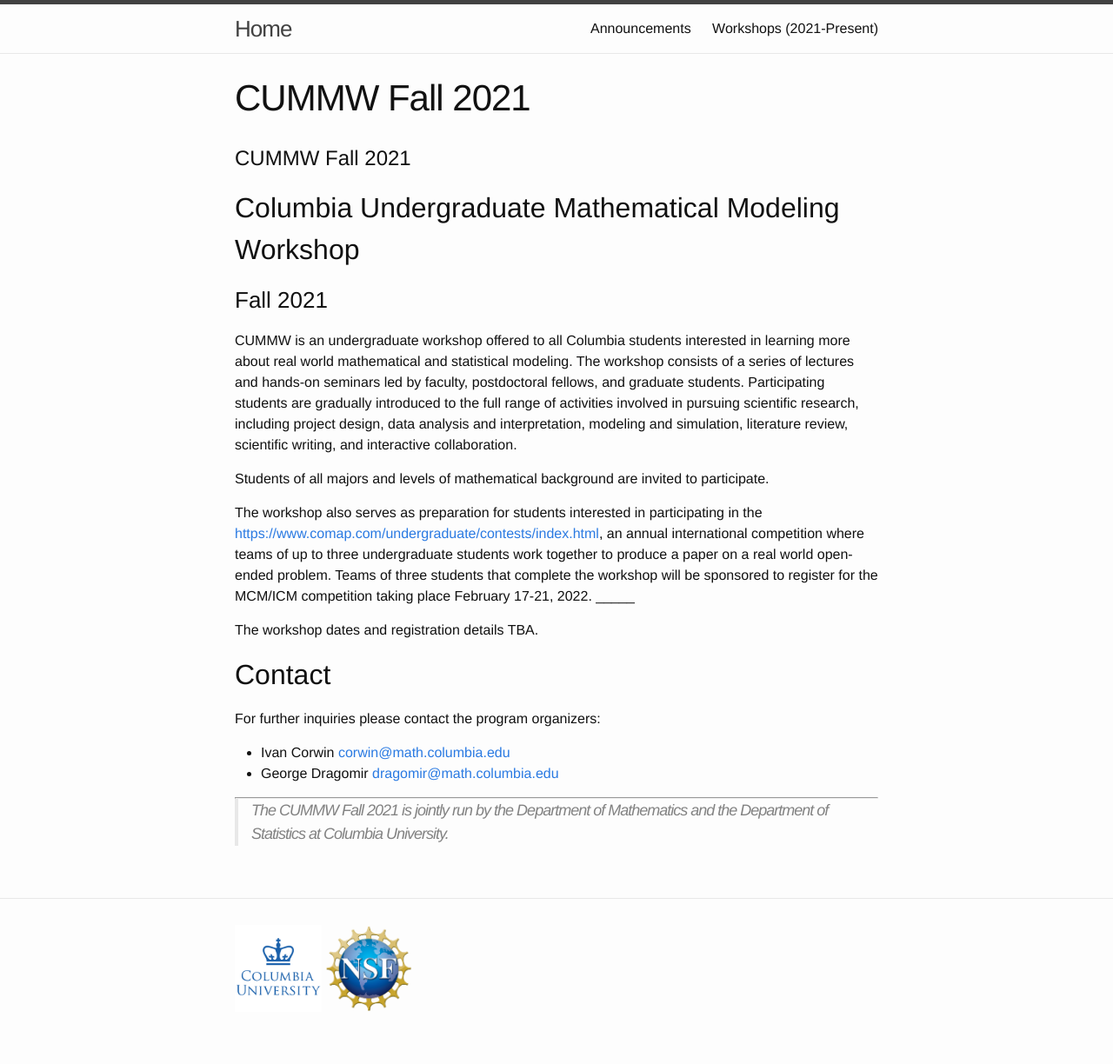
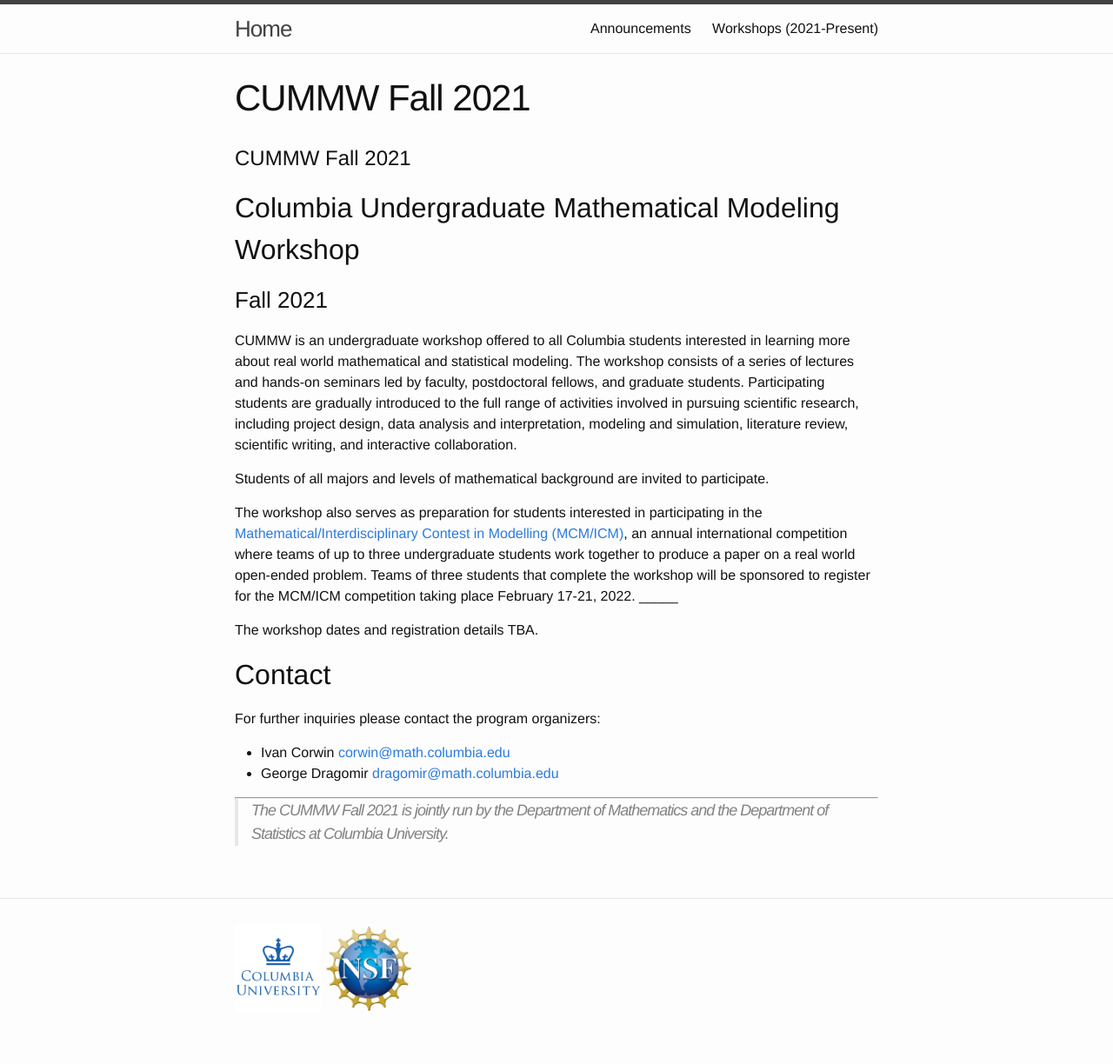
Before and after one commit to ColumbiaUndergradMathModeling/Home, a Jekyll site: the page built from Fa21.md, in a window 1280 px wide. Shown: the whole page at 87% size. Built offline with Jekyll 4.4.1, drawn with Linux system fonts in a browser that asks for light colours; our own code applies the rules of GitHub Pages for plain Markdown files.

Commit message:
hyperlinks

```diff
--- a/Fa21.md
+++ b/Fa21.md
@@ -13,7 +13,7 @@
 
 Students of all majors and levels of mathematical background are invited to participate.
 
-The workshop also serves as preparation for students interested in participating in the [https://www.comap.com/undergraduate/contests/index.html](Mathematical/Interdisciplinary Contest in Modelling (MCM/ICM)), an annual international competition where teams of up to three undergraduate students work together to produce a paper on a real world open-ended problem. Teams of three students that complete the workshop will be sponsored to register for the MCM/ICM competition taking place February 17-21, 2022.
+The workshop also serves as preparation for students interested in participating in the [Mathematical/Interdisciplinary Contest in Modelling (MCM/ICM)](https://www.comap.com/undergraduate/contests/index.html), an annual international competition where teams of up to three undergraduate students work together to produce a paper on a real world open-ended problem. Teams of three students that complete the workshop will be sponsored to register for the MCM/ICM competition taking place February 17-21, 2022.
 _____
 
 The workshop dates and registration details TBA.
```
